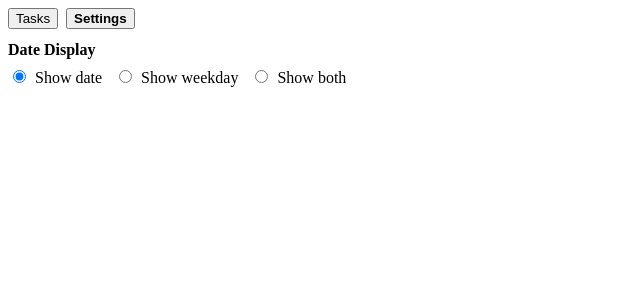
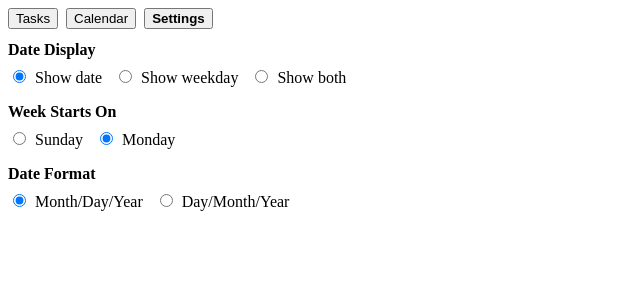
Before and after one commit to jlightheart24/task-, a React (Vite) app in the folder frontend/: page / in a window 1280 px wide. Both pictures are taken after a click on the button "Settings". Shown: the top 300 px of the page, without its empty margins (0-640 px from the left). Built offline with nearby package versions, Linux system fonts and the light colour scheme.

Commit message:
feat: add calendar week settings

```diff
--- a/frontend/src/App.tsx
+++ b/frontend/src/App.tsx
@@ -15,13 +15,27 @@ export function App() {
   const [message, setMessage] = useState<string>("backend not connected");
   const [tasks, setTasks] = useState<Task[]>([]);
   const [draft, setDraft] = useState<string>("");
-  const [activeTab, setActiveTab] = useState<"tasks" | "settings">("tasks");
+  const [activeTab, setActiveTab] = useState<"tasks" | "settings" | "calendar">("tasks");
   const [dateHeaderMode, setDateHeaderMode] = useState<"date" | "weekday" | "both">(() => {
     const stored = window.localStorage.getItem("taskpp.dateHeaderMode");
     if (stored === "weekday" || stored === "date" || stored === "both") {
       return stored;
     }
     return "date";
+  });
+  const [weekStartDay, setWeekStartDay] = useState<"sunday" | "monday">(() => {
+    const stored = window.localStorage.getItem("taskpp.weekStartDay");
+    if (stored === "sunday" || stored === "monday") {
+      return stored;
+    }
+    return "monday";
+  });
+  const [dateFormat, setDateFormat] = useState<"mdy" | "dmy">(() => {
+    const stored = window.localStorage.getItem("taskpp.dateFormat");
+    if (stored === "mdy" || stored === "dmy") {
+      return stored;
+    }
+    return "mdy";
   });
   const editorRef = useRef<HTMLDivElement | null>(null);
   const dragStateRef = useRef<{ taskId: string; dueKey: string } | null>(null);
@@ -37,6 +51,7 @@ export function App() {
   const [detailsDraft, setDetailsDraft] = useState<string>("");
   const [priorityDraft, setPriorityDraft] = useState<string>("normal");
   const [dueDateDraft, setDueDateDraft] = useState<string>("");
+  const [weekOffset, setWeekOffset] = useState<number>(0);
 
   const getTaskSortValue = (task: Task) => {
     if (typeof task.order === "number" && task.order > 0) {
@@ -104,6 +119,14 @@ export function App() {
   useEffect(() => {
     window.localStorage.setItem("taskpp.dateHeaderMode", dateHeaderMode);
   }, [dateHeaderMode]);
+
+  useEffect(() => {
+    window.localStorage.setItem("taskpp.weekStartDay", weekStartDay);
+  }, [weekStartDay]);
+
+  useEffect(() => {
+    window.localStorage.setItem("taskpp.dateFormat", dateFormat);
+  }, [dateFormat]);
 
   useEffect(() => {
     const task = tasks.find((item) => item.id === activeTaskId);
@@ -203,6 +226,15 @@ export function App() {
     return "";
   };
 
+  const formatDateParts = (date: Date) => {
+    const day = String(date.getDate()).padStart(2, "0");
+    const month = String(date.getMonth() + 1).padStart(2, "0");
+    const year = String(date.getFullYear());
+    return dateFormat === "dmy"
+      ? `${day}/${month}/${year}`
+      : `${month}/${day}/${year}`;
+  };
+
   const formatDate = (value?: string) => {
     if (!value) {
       return "";
@@ -217,7 +249,7 @@ export function App() {
     if (date.getUTCFullYear() <= 1) {
       return "";
     }
-    return date.toLocaleDateString();
+    return formatDateParts(date);
   };
 
   const formatInputDate = (value?: string) => {
@@ -241,11 +273,62 @@ export function App() {
     }
     if (dateHeaderMode === "both") {
       const weekday = date.toLocaleDateString(undefined, { weekday: "long" });
-      const fullDate = date.toLocaleDateString();
+      const fullDate = formatDateParts(date);
       return `${weekday} · ${fullDate}`;
     }
-    return date.toLocaleDateString();
+    return formatDateParts(date);
   };
+
+  const formatWeekdayShort = (date: Date) =>
+    date.toLocaleDateString(undefined, { weekday: "short" });
+
+  const formatMonthDay = (date: Date) => {
+    const day = String(date.getDate());
+    const monthName = date.toLocaleDateString(undefined, { month: "short" });
+    return dateFormat === "dmy" ? `${day} ${monthName}` : `${monthName} ${day}`;
+  };
+
+  const dateToKeyLocal = (date: Date) => {
+    const year = date.getFullYear();
+    const month = String(date.getMonth() + 1).padStart(2, "0");
+    const day = String(date.getDate()).padStart(2, "0");
+    return `${year}-${month}-${day}`;
+  };
+
+  const startOfWeek = (date: Date) => {
+    const day = date.getDay(); // 0 = Sun
+    const diff =
+      weekStartDay === "monday"
+        ? (day + 6) % 7
+        : day;
+    const start = new Date(date);
+    start.setDate(date.getDate() - diff);
+    start.setHours(0, 0, 0, 0);
+    return start;
+  };
+
+  const weekDates = (() => {
+    const base = new Date();
+    base.setDate(base.getDate() + weekOffset * 7);
+    const start = startOfWeek(base);
+    return Array.from({ length: 7 }, (_, index) => {
+      const next = new Date(start);
+      next.setDate(start.getDate() + index);
+      return next;
+    });
+  })();
+
+  const tasksByDateKey = tasks.reduce<Record<string, Task[]>>((acc, task) => {
+    const key = toDateKey(task.due_date);
+    if (!key) {
+      return acc;
+    }
+    if (!acc[key]) {
+      acc[key] = [];
+    }
+    acc[key].push(task);
+    return acc;
+  }, {});
 
   const tasksByDueDate = tasks.reduce<Record<string, Task[]>>((acc, task) => {
     const key = toDateKey(task.due_date) || "no-due";
@@ -454,6 +537,13 @@ export function App() {
         </button>
         <button
           type="button"
+          onClick={() => setActiveTab("calendar")}
+          style={{ fontWeight: activeTab === "calendar" ? 600 : 400 }}
+        >
+          Calendar
+        </button>
+        <button
+          type="button"
           onClick={() => setActiveTab("settings")}
           style={{ fontWeight: activeTab === "settings" ? 600 : 400 }}
         >
@@ -495,6 +585,107 @@ export function App() {
             />
             <span style={{ marginLeft: "6px" }}>Show both</span>
           </label>
+          <div style={{ marginTop: "16px", marginBottom: "8px", fontWeight: 600 }}>
+            Week Starts On
+          </div>
+          <label style={{ marginRight: "12px" }}>
+            <input
+              type="radio"
+              name="weekStartDay"
+              value="sunday"
+              checked={weekStartDay === "sunday"}
+              onChange={() => setWeekStartDay("sunday")}
+            />
+            <span style={{ marginLeft: "6px" }}>Sunday</span>
+          </label>
+          <label>
+            <input
+              type="radio"
+              name="weekStartDay"
+              value="monday"
+              checked={weekStartDay === "monday"}
+              onChange={() => setWeekStartDay("monday")}
+            />
+            <span style={{ marginLeft: "6px" }}>Monday</span>
+          </label>
+          <div style={{ marginTop: "16px", marginBottom: "8px", fontWeight: 600 }}>
+            Date Format
+          </div>
+          <label style={{ marginRight: "12px" }}>
+            <input
+              type="radio"
+              name="dateFormat"
+              value="mdy"
+              checked={dateFormat === "mdy"}
+              onChange={() => setDateFormat("mdy")}
+            />
+            <span style={{ marginLeft: "6px" }}>Month/Day/Year</span>
+          </label>
+          <label>
+            <input
+              type="radio"
+              name="dateFormat"
+              value="dmy"
+              checked={dateFormat === "dmy"}
+              onChange={() => setDateFormat("dmy")}
+            />
+            <span style={{ marginLeft: "6px" }}>Day/Month/Year</span>
+          </label>
+        </div>
+      ) : null}
+      {activeTab === "calendar" ? (
+        <div>
+          <div style={{ display: "flex", alignItems: "center", gap: "8px", marginBottom: "12px" }}>
+            <button type="button" onClick={() => setWeekOffset((prev) => prev - 1)}>
+              Prev
+            </button>
+            <button type="button" onClick={() => setWeekOffset(0)}>
+              Today
+            </button>
+            <button type="button" onClick={() => setWeekOffset((prev) => prev + 1)}>
+              Next
+            </button>
+          </div>
+          <div style={{ display: "grid", gridTemplateColumns: "repeat(7, minmax(0, 1fr))", gap: "8px" }}>
+          {weekDates.map((date) => {
+            const dateKey = dateToKeyLocal(date);
+            const dayTasks = tasksByDateKey[dateKey] || [];
+            return (
+              <div key={dateKey} style={{ border: "1px solid #ddd", borderRadius: "6px", padding: "8px" }}>
+                <div style={{ fontWeight: 600, marginBottom: "6px" }}>
+                  {formatWeekdayShort(date)} {formatMonthDay(date)}
+                </div>
+                {dayTasks.length === 0 ? (
+                  <div style={{ color: "#888", fontSize: "0.85rem" }}>No tasks</div>
+                ) : (
+                  <ul>
+                    {dayTasks
+                      .sort((a, b) => getTaskSortValue(a) - getTaskSortValue(b))
+                      .map((task) => (
+                        <li key={task.id} style={{ marginBottom: "4px" }}>
+                          <button
+                            type="button"
+                            onClick={() => setActiveTaskId(task.id)}
+                            style={{
+                              border: "none",
+                              background: "transparent",
+                              padding: 0,
+                              cursor: "pointer",
+                              textAlign: "left",
+                              font: "inherit",
+                              textDecoration: task.status === "done" ? "line-through" : "none",
+                            }}
+                          >
+                            {task.title}
+                          </button>
+                        </li>
+                      ))}
+                  </ul>
+                )}
+              </div>
+            );
+          })}
+          </div>
         </div>
       ) : null}
       {activeTab === "tasks" ? (
```
Also changed, not shown: 1 other file (tests, documents, lock files or other folders).
